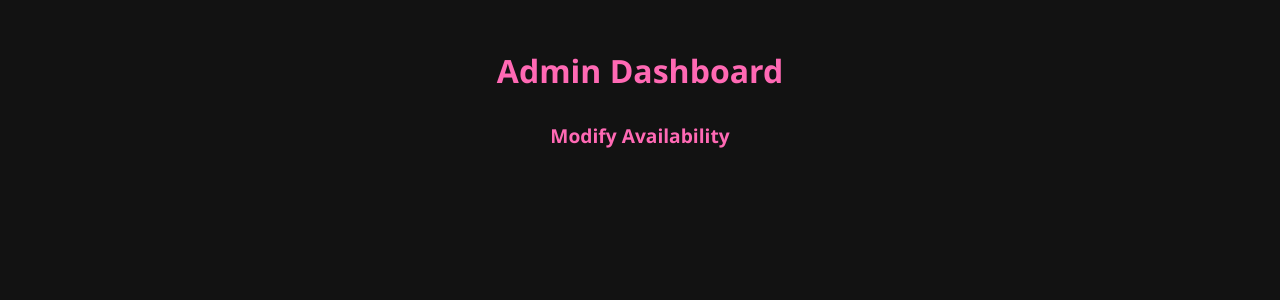
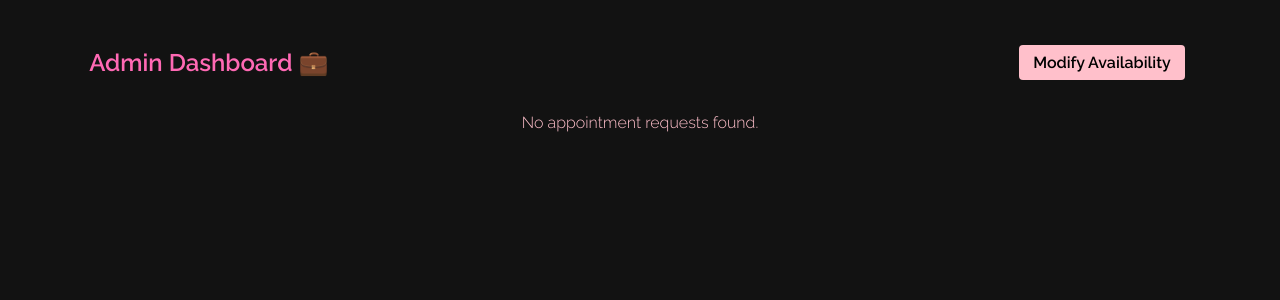
Before and after one commit to Wiles111/EH41, a Flask app: page /admin in a window 1280 px wide. Shown: the top 300 px of the page. Run offline with Flask 3, Linux system fonts and the light colour scheme; the visitor is signed in with stand-in values (Sample User, id 1).

Commit message:
Update admin.html

```diff
--- a/templates/admin.html
+++ b/templates/admin.html
@@ -1,98 +1,54 @@
+
 <!DOCTYPE html>
 <html lang="en">
 <head>
-  <meta charset="UTF-8" />
-  <meta name="viewport" content="width=device-width, initial-scale=1.0"/>
+    <meta charset="UTF-8">
     <title>Admin Dashboard</title>
+    <link href="https://fonts.googleapis.com/css2?family=Raleway:wght@300;600&display=swap" rel="stylesheet">
     <style>
         body {
             background-color: #121212;
-      color: #f5f5f5;
-      font-family: 'Segoe UI', Tahoma, Geneva, Verdana, sans-serif;
+            color: pink;
+            font-family: 'Raleway', sans-serif;
+            text-align: center;
             padding: 20px;
         }
-
-    h1 {
-      text-align: center;
-      color: #ff69b4;
-      margin-bottom: 30px;
-    }
-
-    .container {
-      max-width: 800px;
-      margin: 0 auto;
-    }
-
         .card {
             background-color: #1e1e1e;
-      border: 1px solid #333;
+            border: 1px solid pink;
+            margin: 20px auto;
+            padding: 20px;
+            width: 90%;
+            max-width: 600px;
             border-radius: 10px;
-      padding: 20px;
-      margin-bottom: 20px;
         }
-
-    .card p {
-      margin: 10px 0;
-      color: #ff69b4;
+        h2 {
+            color: hotpink;
         }
-
-    .button-group {
-      margin-top: 10px;
-    }
-
-    .btn {
+        button, a.button-link {
+            background-color: pink;
+            color: black;
             padding: 8px 14px;
+            margin: 8px 6px;
             border: none;
-      border-radius: 5px;
-      margin-right: 10px;
+            border-radius: 4px;
             cursor: pointer;
             font-weight: bold;
+            text-decoration: none;
         }
-
-    .approve {
-      background-color: #28a745;
-      color: white;
-    }
-
-    .edit {
-      background-color: #ffc107;
-      color: #121212;
-    }
-
-    .delete {
-      background-color: #dc3545;
-      color: white;
-    }
-
-    .modify-link {
-      display: block;
-      text-align: center;
-      margin-top: 30px;
-      font-size: 1.2em;
-      color: #ff69b4;
-      text-decoration: none;
-      font-weight: bold;
-    }
-
-    .modify-link:hover {
-      text-decoration: underline;
-    }
-
-    .visit-counter {
-      text-align: center;
-      margin-bottom: 30px;
-      font-size: 1.1em;
-      color: #bbb;
+        .top-bar {
+            display: flex;
+            justify-content: space-between;
+            align-items: center;
+            padding: 0 5%;
         }
     </style>
 </head>
 <body>
-  <div class="container">
-    <h1>Admin Dashboard</h1>
-
-    {% if visits is defined %}
-      <div class="visit-counter">🌐 Site visits: {{ visits }}</div>
-    {% endif %}
+    <div class="top-bar">
+        <h2>Admin Dashboard 💼</h2>
+        <a class="button-link" href="{{ url_for('modify_availability') }}">Modify Availability</a>
+    </div>
 
     {% for r in requests %}
     <div class="card">
@@ -100,25 +56,20 @@
         <p><strong>Phone:</strong> {{ r.phone }}</p>
         <p><strong>Email:</strong> {{ r.email }}</p>
         <p><strong>Service:</strong> {{ r.service }}</p>
-      <p><strong>Date & Time:</strong> {{ r.datetime }}</p>
-      <div class="button-group">
-        <form method="POST" action="/approve" style="display:inline;">
+        <p><strong>Requested:</strong> {{ r.datetime }}</p>
+
+        <form action="{{ url_for('approve_request') }}" method="post" style="display:inline;">
             <input type="hidden" name="datetime" value="{{ r.datetime }}">
-          <button class="btn approve" type="submit">Approve</button>
+            <button type="submit">Approve</button>
         </form>
-        <form method="POST" action="/edit" style="display:inline;">
+
+        <form action="{{ url_for('delete_request') }}" method="post" style="display:inline;">
             <input type="hidden" name="datetime" value="{{ r.datetime }}">
-          <button class="btn edit" type="submit">Edit</button>
-        </form>
-        <form method="POST" action="/delete" style="display:inline;">
-          <input type="hidden" name="datetime" value="{{ r.datetime }}">
-          <button class="btn delete" type="submit">Delete</button>
+            <button type="submit">Delete</button>
         </form>
     </div>
-    </div>
+    {% else %}
+    <p>No appointment requests found.</p>
     {% endfor %}
-
-    <a href="{{ url_for('modify_availability') }}" class="modify-link">Modify Availability</a>
-  </div>
 </body>
 </html>
```
Lines whose indentation alone changed are shown as unchanged.
